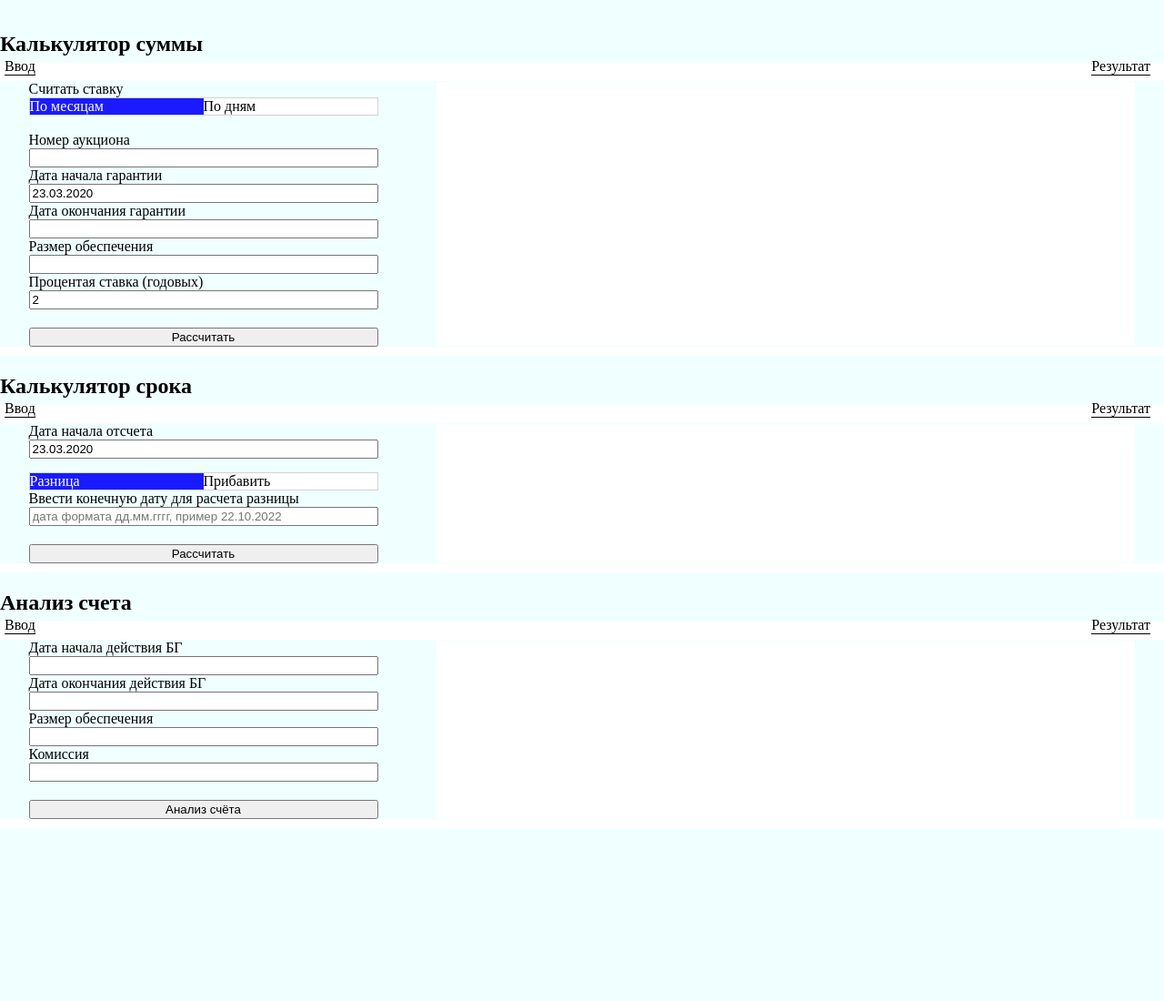
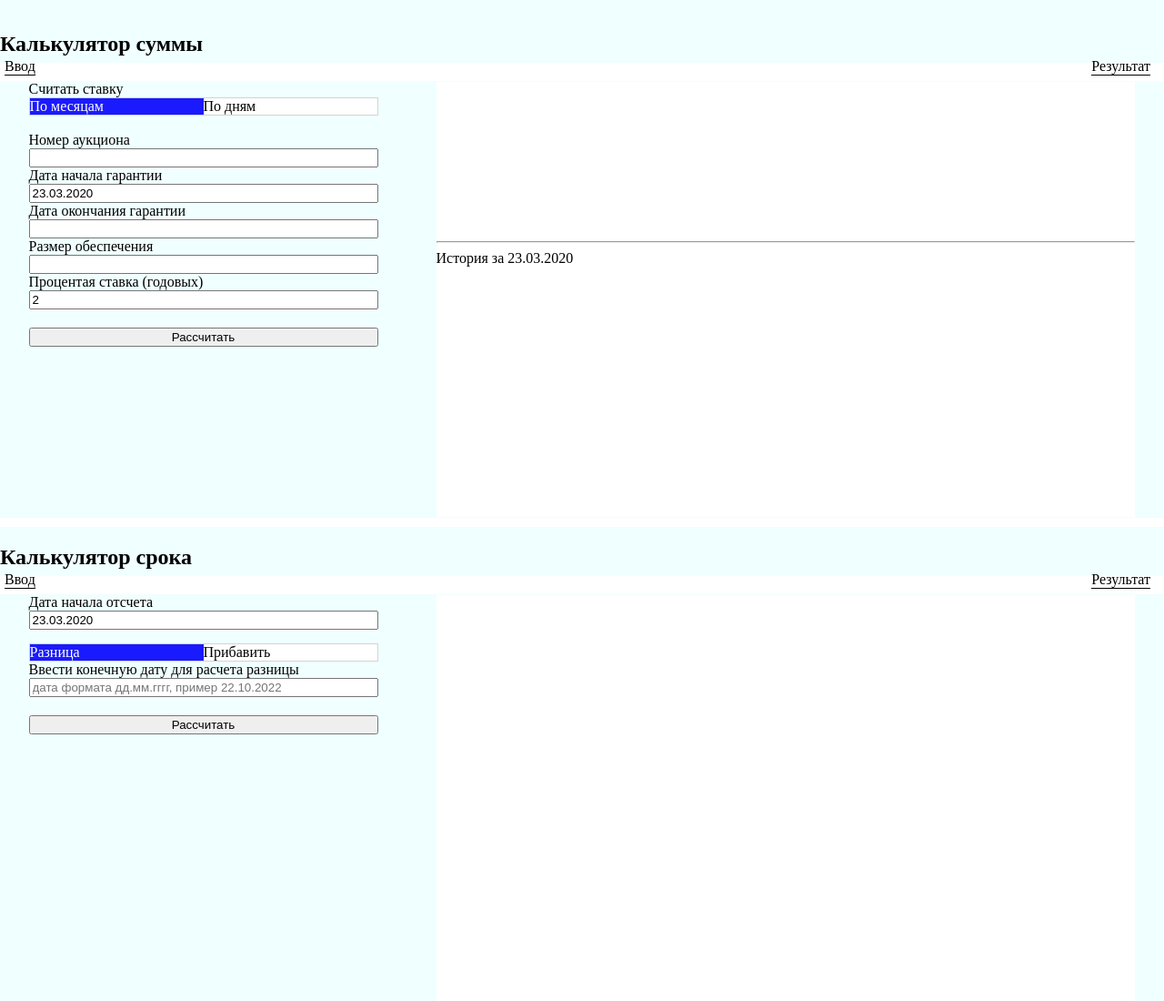
Before and after one commit to SaNewTender/SaNewTender.github.io, a plain HTML site: page index.html in a window 1280 px wide. Shown: the top 1100 px of the page at 91% size. Before the commit the page ends 910 px from the top, so only its background shows below. Drawn offline with nearby package versions, Linux system fonts and the light colour scheme.

Commit message:
версия 1.5

```diff
--- a/index.html
+++ b/index.html
@@ -52,8 +52,12 @@
     <button id='pb1button'>Рассчитать</button>
     </div>
 
-    <div id='output' class='res'>
-
+    <div class='res pb1out'>
+      <div id='output' ></div>
+      <div id='story'>
+        <hr>
+        История за
+      </div>
     </div>
   </div>
 
--- a/script.js
+++ b/script.js
@@ -104,6 +104,7 @@ $(document).ready(function() {
   $('#SD').val(today());
   $('#YR').val('2');
   $('#calcstart').val(today());
+  $('#story').append(today())
 
    $('#pb1button').click(function() {
 // получение значений из форм
@@ -143,8 +144,20 @@ $(document).ready(function() {
     )
     <br><br>Срок гарантии в ${res.uom} - ${res.validity}
     <br><br>Процентная ставка от суммы - ${res.outabsrate}`
+
+  let story = `<p>
+    ======
+    <br>По закупке с реестровым номером ${res.ConID}:
+    <br>Размер обеспечения: ${res.ogv}
+    <br>Срок гарантии в ${res.uom}: ${res.validity} (с ${res.sd} по ${res.od})
+    <br>Процентные ставки: ${res.yearRate}% годовых или ${res.outabsrate} от суммы
+    <br>Стоимость: ${res.finprice}
+    <br>======
+    </p>`
+
 //Вывод
   $('#output').html(output);
+  $('#story').append(story)
 //Приведение полей в исходное
   $('#GV').val('');
   $('#CID').val('');
--- a/style.css
+++ b/style.css
@@ -42,7 +42,9 @@ hr {
   position:relative;
   border-bottom: 10px solid white;
   border-top:20px solid white;
+  height:480px;
 }
+
 
 /*
 .pb3 {
@@ -60,6 +62,18 @@ hr {
   position:relative;
   border:1px solid #F0FFFF;
 }
+
+.pb1out {
+  display:flex;
+  flex-direction:column;
+  justify-content: space-between;
+}
+
+#story {
+  overflow:auto;
+  height:65%;
+}
+
 
 .select {
   display:flex;
```
Also changed, not shown: 1 other file.
